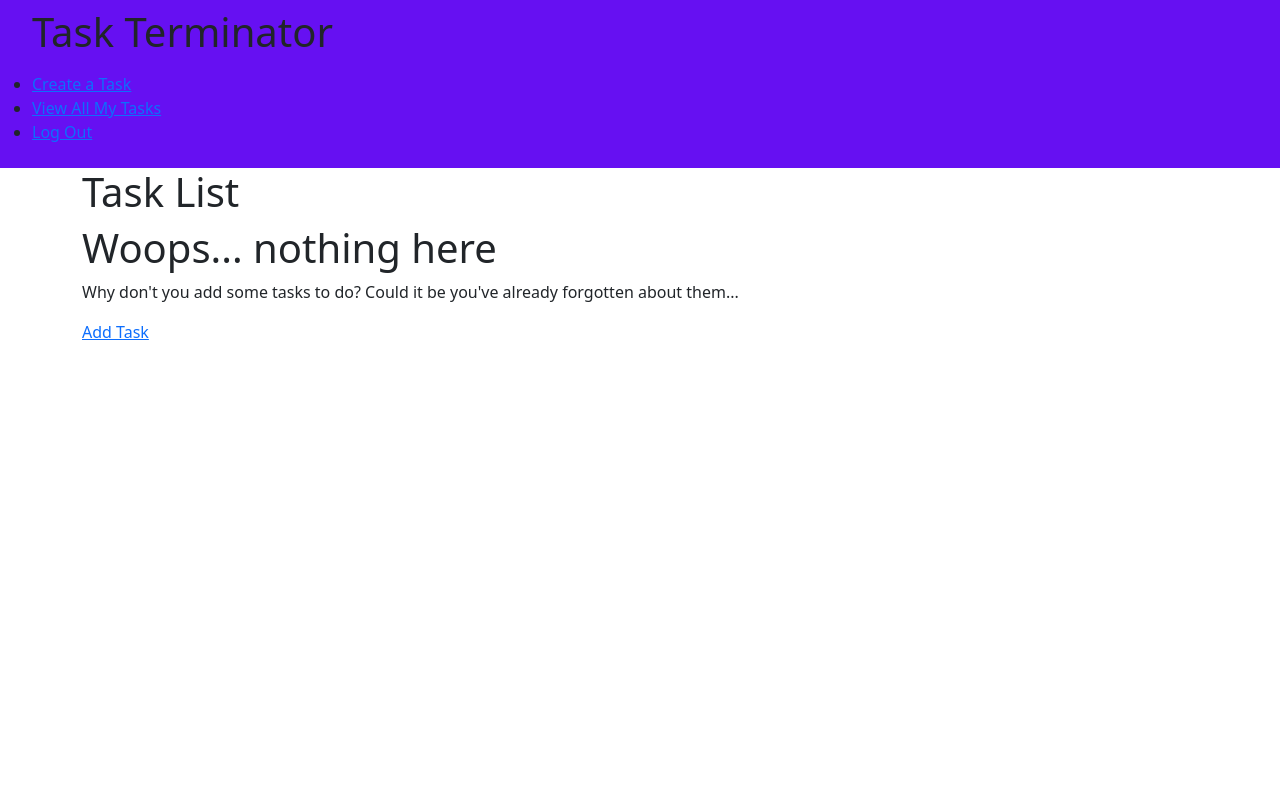
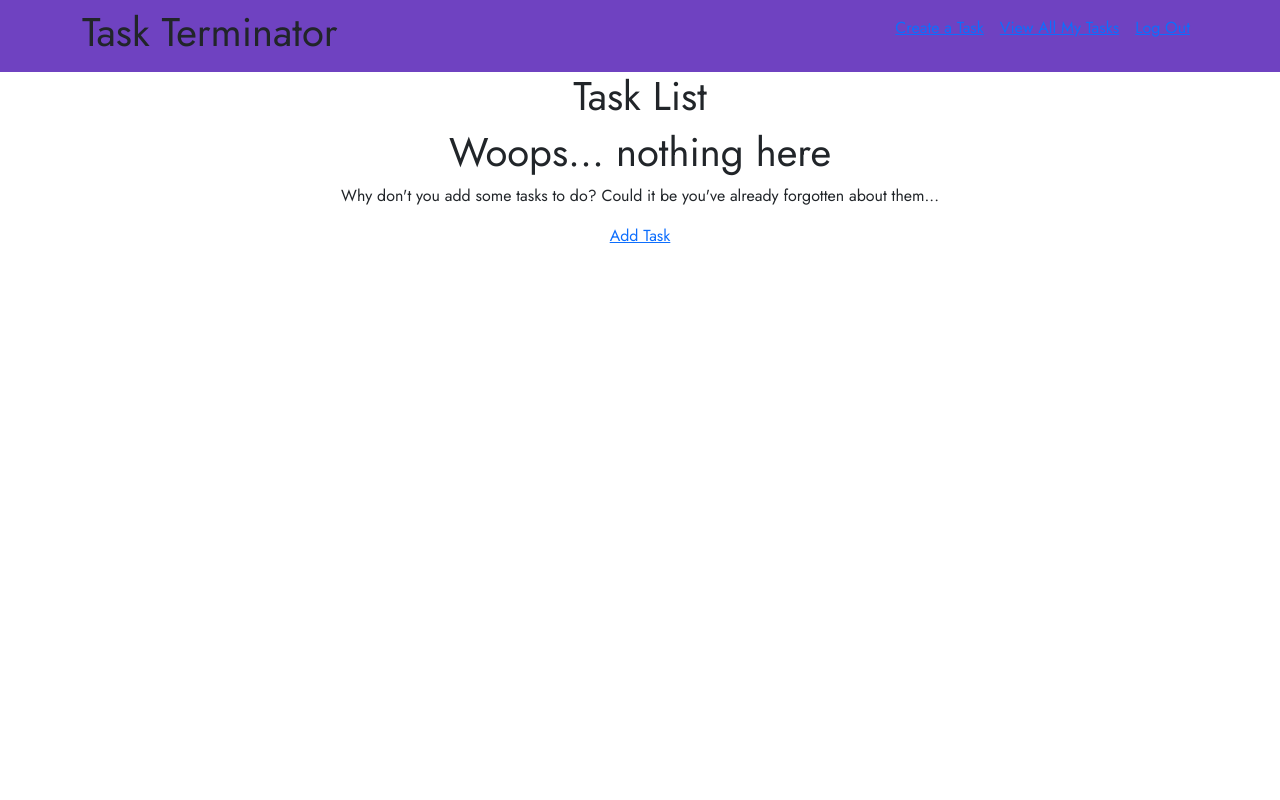
Before and after one commit to kowabunga/task_terminator, a Django app: page /tasks/ in a window 1280 px wide. Run offline with Django 4.2, Linux system fonts and the light colour scheme; the visitor is signed in with stand-in values (Sample User, id 1); data that the repository does not hold is empty; some libraries are stand-ins or nearby versions.

Commit message:
bootstrap

```diff
--- a/main_app/static/css/style.css
+++ b/main_app/static/css/style.css
@@ -0,0 +1,21 @@
+
+
+body {
+    height: 100vh;
+    width: 100vw;
+    font-family: "Jost", sans-serif;
+    text-align: center;
+  }
+
+.nav {
+    display: inline-block;
+    float: none;
+}
+
+#nav-wrapper{
+text-align: center;
+}
+
+.nav-wrapper{
+    text-align: center;
+}
--- a/main_app/templates/base.html
+++ b/main_app/templates/base.html
@@ -16,38 +16,27 @@
   <link rel="stylesheet" type="text/css" href="{% static 'css/style.css' %}">
 
 </head>
+<body>
+    <nav class="navbar navbar-light" style="background-color: #6f42c1">
+        <!-- Container wrapper -->
+        <div class="container">
 
-<body>
-  <header class="navbar-fixed">
-    <nav class="navbar navbar-light" style="background-color: #6610f2">
-
+          <h1> Task Terminator</h1>
         <!-- Navbar content -->
 
       <div class="nav-wrapper">
-        <ul>
-          <h1>Task Terminator</h1>
-        </ul>
-        <ul>
-          <!-- changes below -->
-
 
           {% if user.is_authenticated %}
-          <li>
-            <a href="{% url 'task_create' %}">Create a Task</a>
-          </li>
-          <li>
-            <a href="{% url 'tasks_index' %}">View All My Tasks</a>
-          </li>
-          <li>
-            <a href="{% url 'logout' %}">Log Out</a>
-          </li>
-          {% else %}
-          <li>
+          <div class="d-flex flex-row bd-highlight mb-3">
+            <a button class="p-2 bd-highlight" href="{% url 'task_create' %}">Create a Task</a>
+            <a button class="p-2 bd-highlight" href="{% url 'tasks_index' %}">View All My Tasks</a>
+            <a button class="p-2 bd-highlight" href="{% url 'logout' %}">Log Out</a>
+
+            {% else %}
+
             <a class= "btn btn-success" href="{% url 'login' %}">Log In</a>
 
-          </li>
           {% endif %}
-        </ul>
       </div>
     </nav>
   </header>
--- a/main_app/templates/home.html
+++ b/main_app/templates/home.html
@@ -2,6 +2,7 @@
 
 
 {% block content %}
+
 <h1>Home Page</h1>
 <p>
   Lorem ipsum dolor sit amet, consectetur adipisicing elit. Magni odio accusamus excepturi quasi, reiciendis eaque impedit doloremque quaerat placeat sed in consequatur repellat voluptate? Ipsa libero et dignissimos quidem consectetur.
--- a/main_app/templates/main_app/task_list.html
+++ b/main_app/templates/main_app/task_list.html
@@ -8,18 +8,24 @@
 
 {% if task_list.count %}
 {% for task in task_list %}
-<a href="{% url 'detail' task.id %}">
-  <span>
-    {{ task.title }}</span>
+<div class="row d-flex justify-content-center">
+
+<a class="card w-50 mb-3 p-2" href="{% url 'detail' task.id %}">
+	<div class="card-body">
+		<h1 class="card-title">
+			{{ task.title }}</h1>
 		<p> Due Date:
 			{{ task.due_date }}
 		</p>
-  <!-- THIS CAN BE DONE NICELY WITH CSS AND REMOVED -->
+		<p> Priority Level:
+			{{ task.priority_level }}
+		</p>
 		<p> Completed:
 			{{ task.completed }}
 		</p>
-  <!--  -->
+	</div>
 </a>
+</div>
 {% endfor %}
 {% else %}
 <h1>Woops... nothing here</h1>
```
Also changed, not shown: main_app/templates/main_app/task_detail.html (+6 -4 lines), main_app/templates/tasks/index.html (+10 -7 lines). Lines whose indentation alone changed are shown as unchanged.
